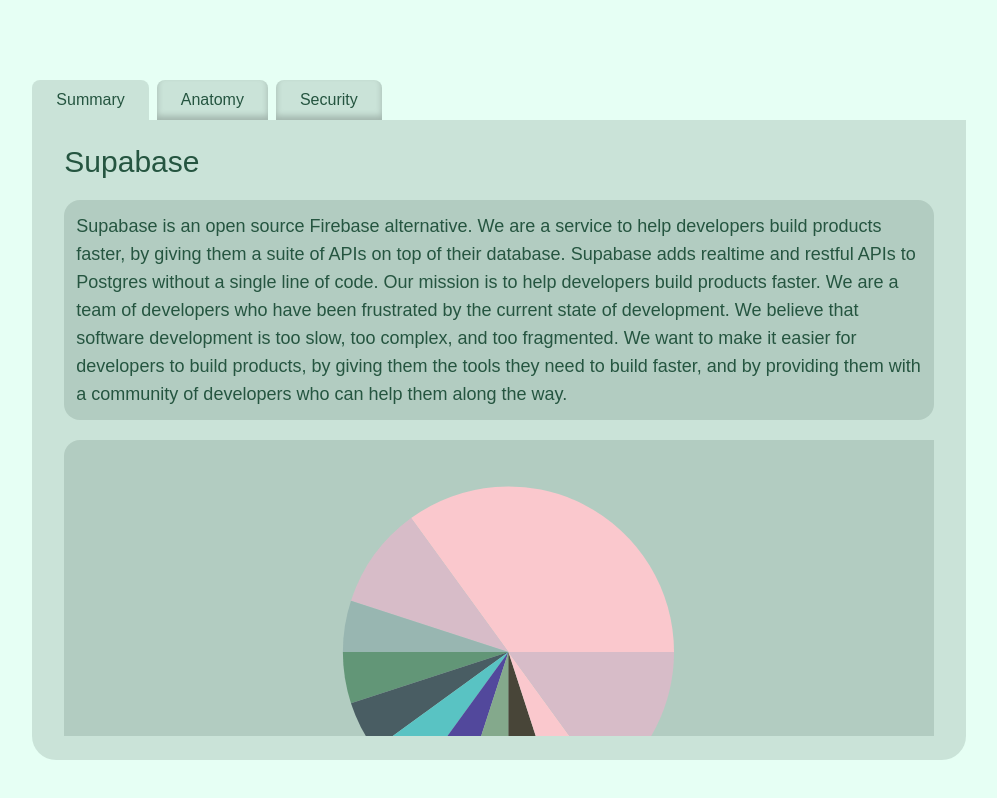
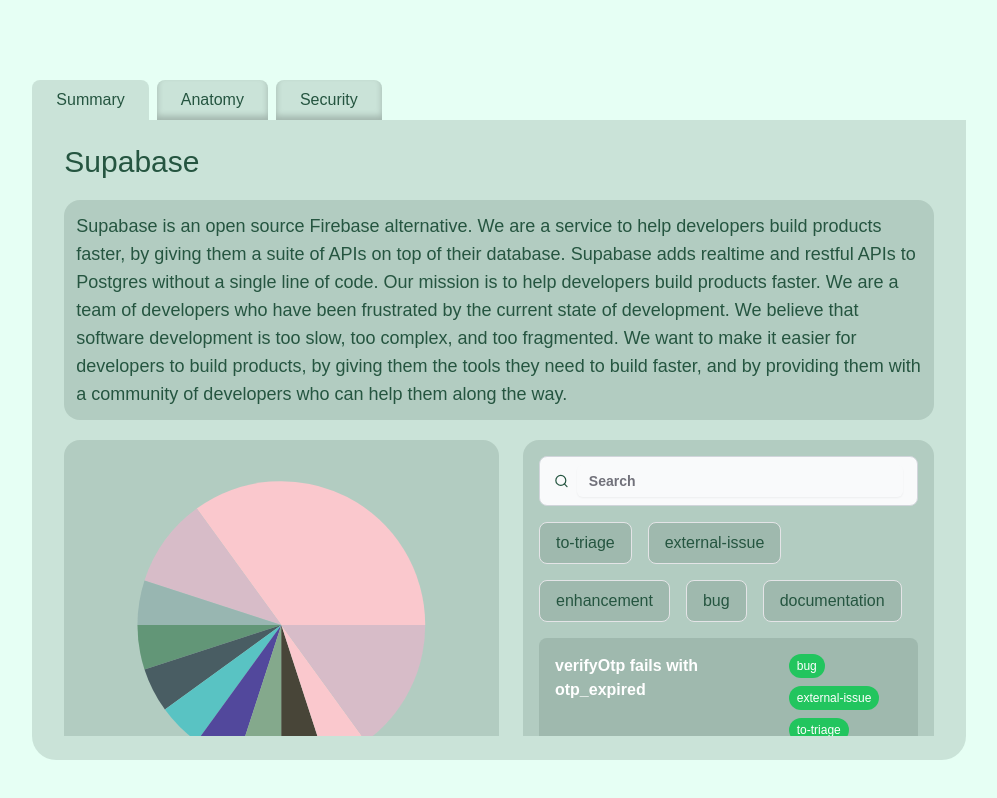
Before and after one commit to aqil18/gitnyom, a Next.js app in the folder front-end/: page / in a window 1280 px wide. Shown: the part 720-1518 px from the top of the page, without its empty margins (141-1138 px from the left). Built offline with nearby package versions, Linux system fonts and the light colour scheme.

Commit message:
fix some issues

```diff
--- a/front-end/src/components/Issue.tsx
+++ b/front-end/src/components/Issue.tsx
@@ -11,13 +11,23 @@
   return (
     <div className="p-4 mb-2 bg-[#4A665A]/[.18] rounded-lg text-white flex flex-col">
       <div className="flex justify-between items-center">
-        <h3 className="font-bold text-lg">
-          <a href={url} target="_blank" rel="noopener noreferrer">{title}</a>
-        </h3>
-        <span className="text-xs px-2 py-1 bg-green-500 rounded-full">
-          {tags.join(", ")}
-        </span>
+        <div className="flex flex-row gap-x-2">
+          <h3 className="font-bold w-4/6">
+            <a href={url} target="_blank" rel="noopener noreferrer">
+              {title}
+            </a>
+          </h3>
+
+          <div className="flex flex-row flex-wrap gap-2 w-2/6">
+            {tags.map((tag) => (
+              <span key={tag} className="text-xs px-2 py-1 bg-green-500 rounded-full">
+                {tag}
+              </span>
+            ))}
+          </div>
+        </div>
       </div>
+
       <p className="text-sm text-gray-400 mt-1">
         Tags: {tags.length > 0 ? tags.join(", ") : "No tags"}
       </p>
@@ -63,7 +73,7 @@
   };
 
   return (
-    <div className="bg-[#4A665A]/[.18] rounded-2xl p-4 flex flex-col">
+    <div className="bg-[#4A665A]/[.18] rounded-2xl p-4 flex flex-col max-h-full">
       {/* Search Bar */}
       <div className="mb-4">
         <Searchbar
@@ -72,12 +82,20 @@
       </div>
 
       {/* Tags Bar */}
-      <div className="flex gap-4 mb-4">
-        {["bug", "external-issue", "to-triage", "enhancement", "documentation"].map((tag) => (
+      <div className="flex flex-row flex-wrap gap-4 mb-4 w-full">
+        {[
+          "to-triage",
+          "external-issue",
+          "enhancement",
+          "bug",
+          "documentation",
+        ].map((tag) => (
           <button
             key={tag}
             className={`px-4 py-2 rounded-lg border ${
-              selectedTag === tag ? "bg-[#4A665A]/[.18] text-255540" : "bg-[#4A665A]/[.18] text-255540"
+              selectedTag === tag
+                ? "bg-[#4A665A]/[.18] text-255540"
+                : "bg-[#4A665A]/[.18] text-255540"
             }`}
             onClick={() => handleTagClick(tag)}
           >
@@ -87,14 +105,9 @@
       </div>
 
       {/* Issues List */}
-      <div className="flex-1">
+      <div className="overflow-scroll max-h-full">
         {issues.filter(filterIssues).map(({ title, url, tags }, index) => (
-          <Issue
-            key={index}
-            title={title}
-            url={url}
-            tags={tags}
-          />
+          <Issue key={index} title={title} url={url} tags={tags} />
         ))}
       </div>
     </div>
--- a/front-end/src/components/Summary.tsx
+++ b/front-end/src/components/Summary.tsx
@@ -79,7 +79,7 @@
     });
 
     return (
-      <div className="flex flex-col overflow-auto h-full">
+      <div className="flex flex-col max-h-full overflow-scroll">
         <div className="flex flex-col gap-y-5">
           <h2>{props.name}</h2>
 
@@ -90,7 +90,7 @@
           <div className="flex lg:flex-row gap-6">
 
             <ChartContainer
-              className="bg-[#4A665A]/[.18] rounded-2xl"
+              className="bg-[#4A665A]/[.18] rounded-2xl w-1/2"
               config={chartConfig}
             >
               <PieChart>
@@ -109,12 +109,8 @@
                 />
               </PieChart>
             </ChartContainer>
-            <div className="w-full flex-1 h-full max-h-[500px] overflow-hidden">
-              hello
-              <div className="w-full overflow-y-auto h-full">
+            <div className="w-full max-w-1/2 h-full max-h-1/2">
                 <IssueTab />
-              </div>
-
             </div>
           </div>
         </div>
```
Also changed, not shown: 1 other file (tests, documents, lock files or other folders).
